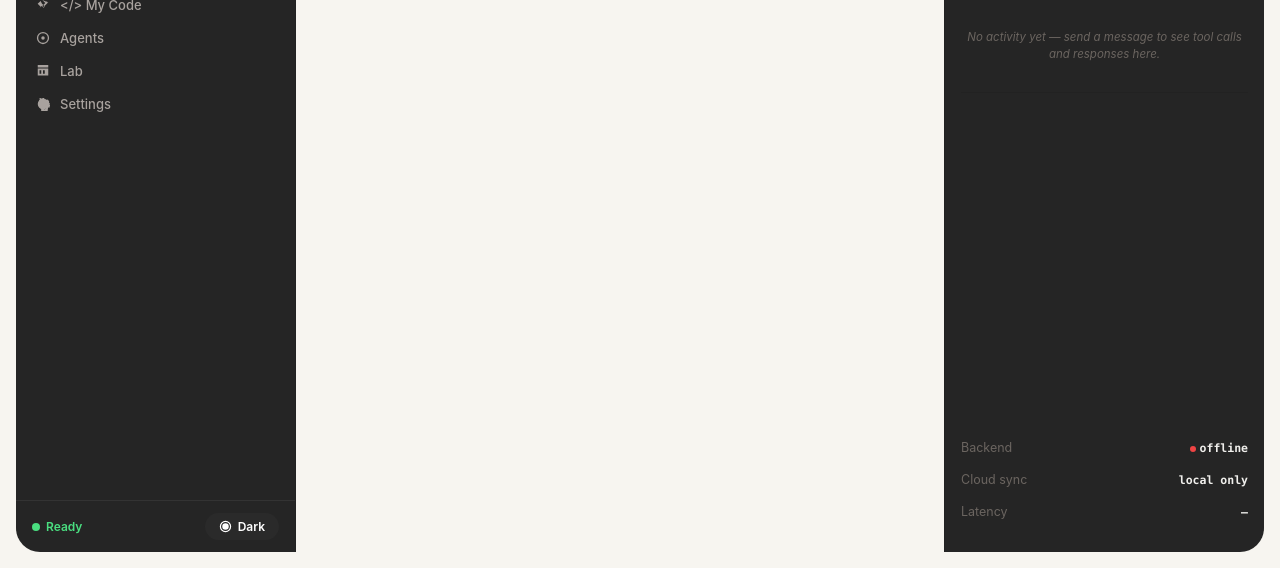
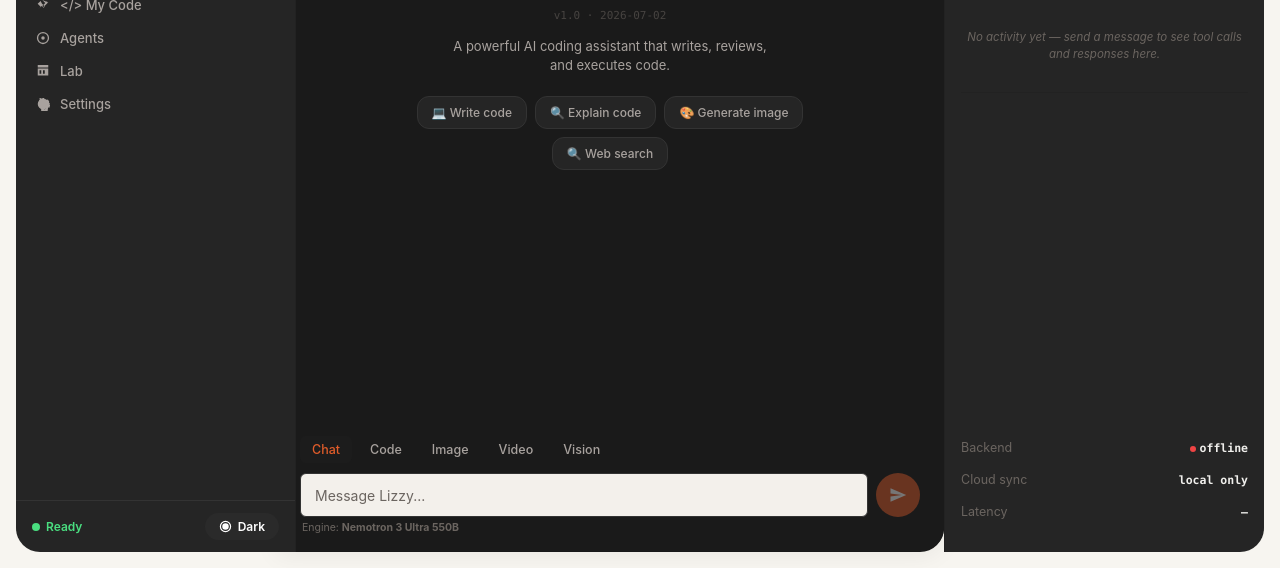
Before and after one commit to paisabrazilfl-cpu/REPLITCLONE, a plain HTML site: page index.html in a window 1280 px wide. Shown: the part 232-800 px from the top of the page. Drawn offline with Linux system fonts and the light colour scheme; no server answers.

Commit message:
fix: remove inline visibility:hidden on .app element

```diff
--- a/index.html
+++ b/index.html
@@ -1264,7 +1264,7 @@ body.theme-dark,
   </div>
 </div>
 
-<div class="app" id="app" style="visibility:hidden">
+<div class="app" id="app">
 
   <div class="status-bar-space"></div>
 
```
